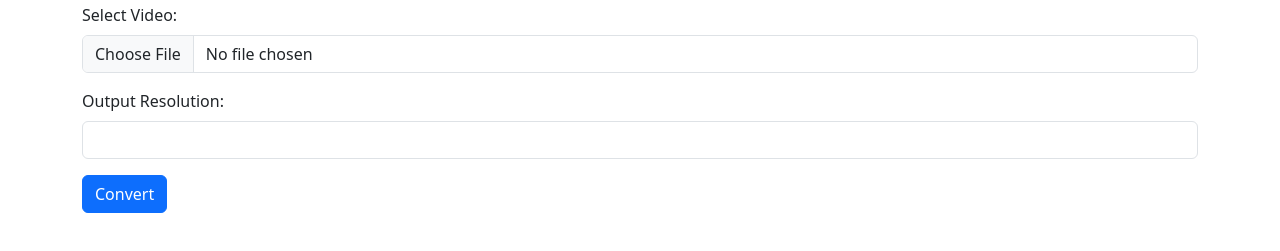
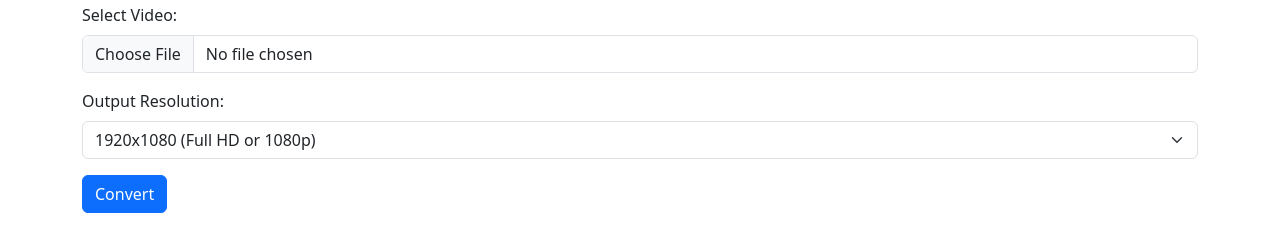
Before and after one commit to bhadani2578/video_resoultion, a website: page index.html in a window 1280 px wide. Shown: the part 53-304 px from the top of the page. Drawn offline with nearby package versions, Linux system fonts and the light colour scheme.

Commit message:
add option tag for resoultion

```diff
--- a/index.html
+++ b/index.html
@@ -1,12 +1,12 @@
 <!DOCTYPE html>
 <html>
 <head>
-  <title>Dimitra Video  Resolution Converter</title>
+  <title>Dimitra Video Resolution Converter</title>
   <link rel="stylesheet" href="https://cdn.jsdelivr.net/npm/bootstrap@5.3.0/dist/css/bootstrap.min.css">
 </head>
 <body>
   <div class="container">
-    <h1>Dimitra Video  Resolution Converter</h1>
+    <h1>Dimitra Video Resolution Converter</h1>
     <form id="uploadForm" action="/upload" method="post" enctype="multipart/form-data">
       <div class="mb-3">
         <label for="video" class="form-label">Select Video:</label>
@@ -14,11 +14,21 @@
       </div>
       <div class="mb-3">
         <label for="resolution" class="form-label">Output Resolution:</label>
-        <input class="form-control" type="text" name="resolution" id="resolution" required>
+        <select class="form-select" name="resolution" id="resolution" required>
+          <option value="1920x1080">1920x1080 (Full HD or 1080p)</option>
+          <option value="1280x720">1280x720 (HD or 720p)</option>
+          <option value="3840x2160">3840x2160 (4K UHD or 2160p)</option>
+          <option value="2560x1440">2560x1440 (2K or QHD)</option>
+          <option value="4096x2160">4096x2160 (4K DCI or DCI 4K)</option>
+          <option value="3840x1600">3840x1600 (UltraWide 4K or 21:9 4K)</option>
+          <option value="2560x1080">2560x1080 (UltraWide or 21:9)</option>
+          <option value="3440x1440">3440x1440 (UltraWide QHD or 21:9 QHD)</option>
+          <option value="2560x1600">2560x1600 (WQXGA)</option>
+          <option value="1920x1200">1920x1200 (WUXGA)</option>
+        </select>
       </div>
       <button class="btn btn-primary" type="submit">Convert</button>
     </form>
-    <div id="result" class="mt-4"></div>
   </div>
 </body>
 </html>
```
